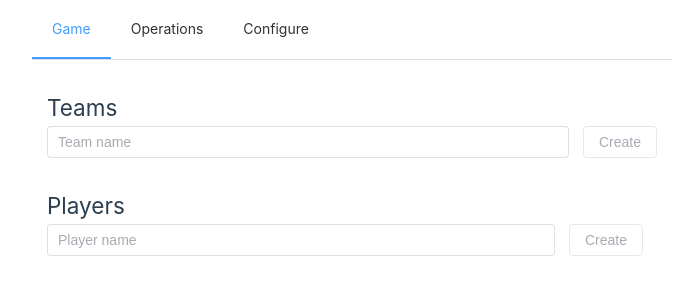
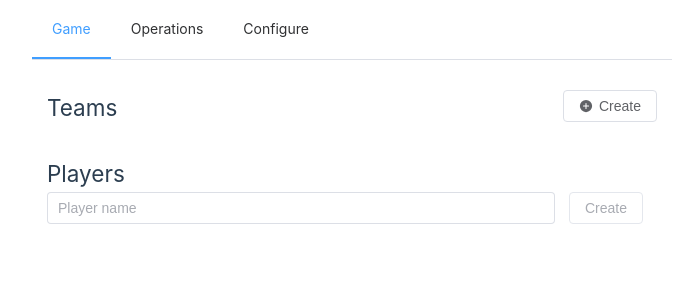
Before and after one commit to crazycodr/soccer-game-tracker, a Vue app: page /config in a window 1280 px wide. Shown: the top 300 px of the page, without its empty margins (288-976 px from the left). Built offline with nearby package versions, Linux system fonts and the light colour scheme.

Commit message:
Changes the way teams are configured for a cleaner look

```diff
--- a/package.json
+++ b/package.json
@@ -13,6 +13,7 @@
     "format": "prettier --write src/"
   },
   "dependencies": {
+    "@element-plus/icons-vue": "^2.1.0",
     "@vueuse/core": "^10.1.0",
     "element-plus": "^2.3.4",
     "lodash": "^4.17.21",
--- a/src/components/GameConfigTeam.vue
+++ b/src/components/GameConfigTeam.vue
@@ -1,7 +1,7 @@
 <script setup lang="ts">
 import {useTeamStore} from "@/stores/TeamStore";
 import {computed} from "vue";
-import {ElColorPicker} from "element-plus";
+import {ElColorPicker, ElMessageBox} from "element-plus";
 
 const {removeTeamByName, setTeamColor} = useTeamStore();
 
@@ -9,49 +9,49 @@ const props = defineProps(['name', 'color'])
 
 const selectedColor = computed({
   get() {
-    console.log(props.color)
     return props.color
   },
-  set(value: string){
-    console.log(value)
+  set(value: string) {
     setTeamColor(props.name, value)
   }
 })
+
+const confirmDeletion = () => {
+  ElMessageBox.confirm(
+      `Team to be deleted: ${props.name}`,
+      'Confirm deletion',
+      {
+        confirmButtonText: 'Delete',
+        cancelButtonText: 'Cancel'
+      }
+  ).then(() => {
+    removeTeamByName(props.name)
+  })
+}
 </script>
 
 <template>
   <main>
     <div class="name">{{name}}</div>
-    <div class="commands">
-      <el-color-picker v-model="selectedColor" />
-      <el-button @click="() => removeTeamByName(name)">Delete</el-button>
-    </div>
+    <el-color-picker v-model="selectedColor" />
+    <el-button icon="RemoveFilled" @click="confirmDeletion">Delete</el-button>
   </main>
 </template>
 
 <style scoped>
 main {
-  background-color: #f1f1f1;
   padding: 0.5em;
   margin-top: 0.5em;
   display: flex;
   flex-direction: row;
   justify-content: space-between;
   align-content: center;
+  border-bottom: 2px dotted lightgrey;
 }
 .name {
   flex-basis: 50%;
   font-size: 1.2em;
   text-transform: capitalize;
-  margin-bottom: 0.5em;
   font-weight: bold;
 }
-.commands {
-  display: flex;
-  flex-basis: 50%;
-  justify-content: space-between;
-}
-.commands > * {
-  margin-left: 1em;
-}
 </style>
--- a/src/components/GameConfigTeamCreator.vue
+++ b/src/components/GameConfigTeamCreator.vue
@@ -4,11 +4,13 @@ import {TeamAlreadyExistsException} from "@/stores/exceptions/TeamAlreadyExistsE
 import {useTeamStore} from "@/stores/TeamStore";
 import {Team} from "@/stores/models/Team";
 import {ElButton, ElInput} from "element-plus";
+import {CirclePlus} from "@element-plus/icons-vue";
 
 const {addTeam} = useTeamStore();
 
 const name = ref('')
 const error = ref('')
+const showDialog = ref(false)
 
 function keyupHandler(key: KeyboardEvent) {
   error.value = ''
@@ -25,6 +27,7 @@ function create() {
   try {
     addTeam(new Team(name.value))
     name.value = ''
+    showDialog.value = false
   } catch (exception) {
     console.log(exception)
     if (exception instanceof TeamAlreadyExistsException) {
@@ -38,26 +41,26 @@ function create() {
 
 <template>
   <main>
-    <div class="create-controls">
+    <el-dialog v-model="showDialog" title="Create team" @close="showDialog = false">
+      <h3>Team name</h3>
       <el-input @keyup="keyupHandler" v-model="name" placeholder="Team name" />
-      <el-button :disabled="isEmpty" @click="create">Create</el-button>
-    </div>
-    <div class="error" v-if="error">
-      {{error}}
-    </div>
+      <div class="error" v-if="error">
+        {{error}}
+      </div>
+      <template #footer>
+        <el-button @click="showDialog = false">Cancel</el-button>
+        <el-button :disabled="isEmpty" type="primary" @click="create">
+          Create
+        </el-button>
+      </template>
+    </el-dialog>
+    <el-button @click="showDialog = true" icon="CirclePlusFilled">
+      Create
+    </el-button>
   </main>
 </template>
 
 <style scoped>
-.create-controls {
-  display: flex;
-  justify-content: space-between;
-}
-
-.create-controls > *:first-child {
-  margin-right: 1em;
-}
-
 .error {
   color: red;
 }
--- a/src/main.ts
+++ b/src/main.ts
@@ -7,8 +7,12 @@ import App from './App.vue'
 import router from './router'
 
 import './assets/main.css'
+import * as ElementPlusIconsVue from '@element-plus/icons-vue'
 
 const app = createApp(App)
+for (const [key, component] of Object.entries(ElementPlusIconsVue)) {
+    app.component(key, component)
+}
 
 app.use(createPinia())
 app.use(router)
--- a/src/views/GameConfigView.vue
+++ b/src/views/GameConfigView.vue
@@ -13,10 +13,12 @@ const {getPlayers} = storeToRefs(usePlayerStore());
 </script>
 
 <template>
-  <main class="confing-view">
+  <main class="config-view">
     <div class="team-config">
-      <h2>Teams</h2>
-      <GameConfigTeamCreator />
+      <div class="section-header">
+        <h2>Teams</h2>
+        <GameConfigTeamCreator class="creator" />
+      </div>
       <div v-for="team in getTeams" :key="team.name">
         <GameConfigTeam :name="team.name" :color="team.color" />
       </div>
@@ -34,7 +36,7 @@ const {getPlayers} = storeToRefs(usePlayerStore());
 </template>
 
 <style scoped>
-.confing-view {
+.config-view {
   margin-bottom: 25em;
 }
 .team-config {
@@ -43,4 +45,8 @@ const {getPlayers} = storeToRefs(usePlayerStore());
 .player-config {
   margin-bottom: 2em;
 }
+.section-header {
+  display: flex;
+  justify-content: space-between;
+}
 </style>
```
Also changed, not shown: 1 other file (tests, documents, lock files or other folders).
